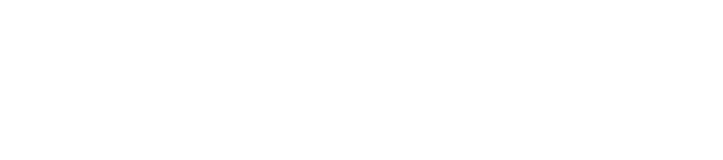
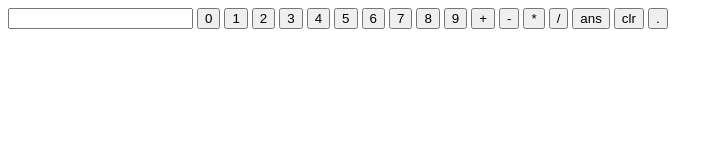
Before and after one commit to acciojob/calculator-hamdtc, a website: page main.html in a window 1280 px wide. Shown: the whole page, without its empty margins (0-723 px from the left). Drawn offline with Linux system fonts and the light colour scheme.

Commit message:
created a submission

```diff
--- a/main.html
+++ b/main.html
@@ -8,9 +8,29 @@
 
 <body>
 	<!-- the entire body must be written by student -->
+	<input type="text" id="input">
+	<button id ="block0" value ="0" onclick="solve(this.value)">0</button>
+	<button id ="block1" value ="1" onclick="solve(this.value)">1</button>
+	<button id ="block2" value ="2" onclick="solve(this.value)">2</button>
+	<button id ="block3" value ="3" onclick="solve(this.value)">3</button>
+	<button id ="block4" value ="4" onclick="solve(this.value)">4</button>
+	<button id ="block5" value ="5" onclick="solve(this.value)">5</button>
+	<button id ="block6" value ="6" onclick="solve(this.value)">6</button>
+	<button id ="block7" value ="7" onclick="solve(this.value)">7</button>
+	<button id ="block8" value ="8" onclick="solve(this.value)">8</button>
+	<button id ="block9" value ="9" onclick="solve(this.value)">9</button>
+	<button id ="plus" value ="+" onclick="solve(this.value)">+</button>
+	<button id ="minus" value ="-" onclick="solve(this.value)">-</button>
+	<button id ="multiply" value ="*" onclick="solve(this.value)">*</button>
+	<button id ="divide" value ="/" onclick="solve(this.value)">/</button>
+	<button id ="ans" value ="ans" onclick="solve(this.value)">ans</button>
+	<button id ="clr" value ="clr" onclick="solve(this.value)">clr</button>
+	<button id ="dot" value ="." onclick="solve(this.value)">.</button>
     <script type="text/javascript" src="./script.js">
 </script>
 
 </body>
 
 </html>
+
+</html>
--- a/script.js
+++ b/script.js
@@ -1 +1,22 @@
 //your code here
+let input = document.getElementById('input');
+let expression = "";
+function solve(e) {
+    // console.log(e)
+    if (e === 'ans') {
+        // evaluate the expression
+        let result = eval(expression);
+        console.log(result);
+        input.value = result;
+    }
+
+    else if (e === 'clear') {
+        expression = "";
+        input.value = ""
+    }
+    else {
+        expression += e;
+        console.log(expression)
+        input.value = expression;
+    }
+}
```
